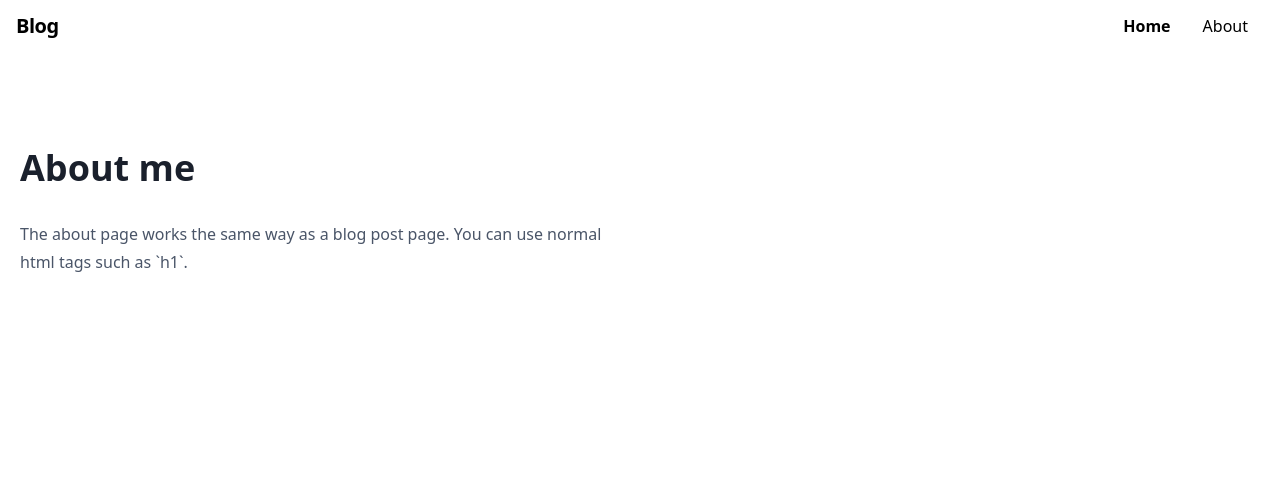
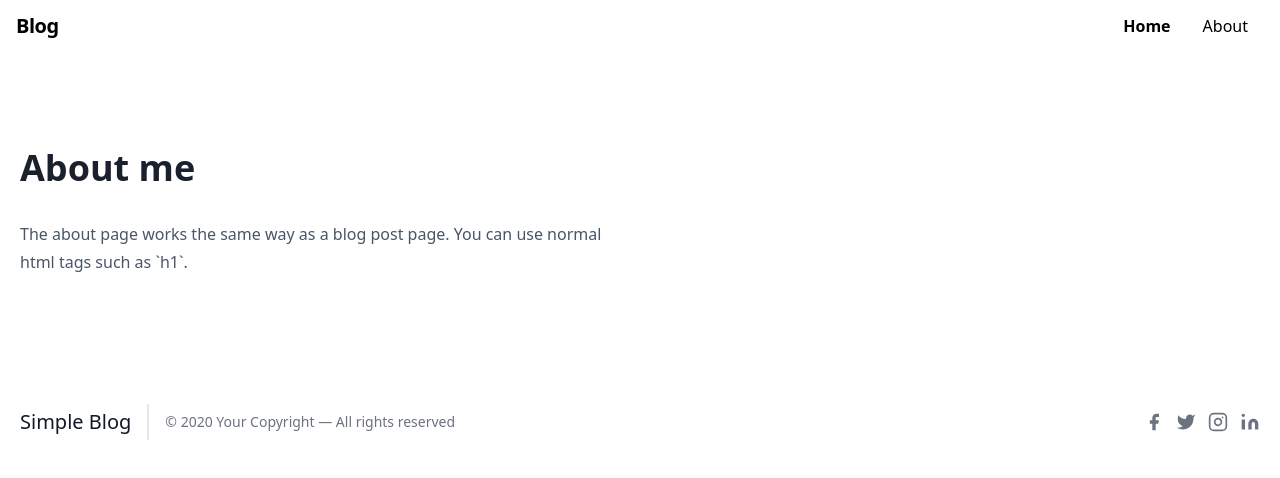
Before and after one commit to easytailwind/simple-blog, a plain HTML site: page about.html in a window 1280 px wide. Drawn offline with nearby package versions, Linux system fonts and the light colour scheme.

Commit message:
contributing

```diff
--- a/about.html
+++ b/about.html
@@ -31,3 +31,36 @@
   </article>
   </div>
 </section>
+<footer class="text-gray-600 body-font">
+  <div class="container px-5 py-8 mx-auto flex items-center sm:flex-row flex-col">
+    <a class="flex title-font font-medium items-center md:justify-start justify-center text-gray-900">
+      <span class="text-xl">Simple Blog</span>
+    </a>
+    <p class="text-sm text-gray-500 sm:ml-4 sm:pl-4 sm:border-l-2 sm:border-gray-200 sm:py-2 sm:mt-0 mt-4">© 2020 Your Copyright —
+      All rights reserved</p>
+    <span class="inline-flex sm:ml-auto sm:mt-0 mt-4 justify-center sm:justify-start">
+      <a class="text-gray-500">
+        <svg fill="currentColor" stroke-linecap="round" stroke-linejoin="round" stroke-width="2" class="w-5 h-5" viewBox="0 0 24 24">
+          <path d="M18 2h-3a5 5 0 00-5 5v3H7v4h3v8h4v-8h3l1-4h-4V7a1 1 0 011-1h3z"></path>
+        </svg>
+      </a>
+      <a class="ml-3 text-gray-500">
+        <svg fill="currentColor" stroke-linecap="round" stroke-linejoin="round" stroke-width="2" class="w-5 h-5" viewBox="0 0 24 24">
+          <path d="M23 3a10.9 10.9 0 01-3.14 1.53 4.48 4.48 0 00-7.86 3v1A10.66 10.66 0 013 4s-4 9 5 13a11.64 11.64 0 01-7 2c9 5 20 0 20-11.5a4.5 4.5 0 00-.08-.83A7.72 7.72 0 0023 3z"></path>
+        </svg>
+      </a>
+      <a class="ml-3 text-gray-500">
+        <svg fill="none" stroke="currentColor" stroke-linecap="round" stroke-linejoin="round" stroke-width="2" class="w-5 h-5" viewBox="0 0 24 24">
+          <rect width="20" height="20" x="2" y="2" rx="5" ry="5"></rect>
+          <path d="M16 11.37A4 4 0 1112.63 8 4 4 0 0116 11.37zm1.5-4.87h.01"></path>
+        </svg>
+      </a>
+      <a class="ml-3 text-gray-500">
+        <svg fill="currentColor" stroke="currentColor" stroke-linecap="round" stroke-linejoin="round" stroke-width="0" class="w-5 h-5" viewBox="0 0 24 24">
+          <path stroke="none" d="M16 8a6 6 0 016 6v7h-4v-7a2 2 0 00-2-2 2 2 0 00-2 2v7h-4v-7a6 6 0 016-6zM2 9h4v12H2z"></path>
+          <circle cx="4" cy="4" r="2" stroke="none"></circle>
+        </svg>
+      </a>
+    </span>
+  </div>
+</footer>
```
Also changed, not shown: blogpost.html (+33 -0 lines), index.html (+4 -4 lines), archive.html (line endings or trailing spaces), 2 other files.
